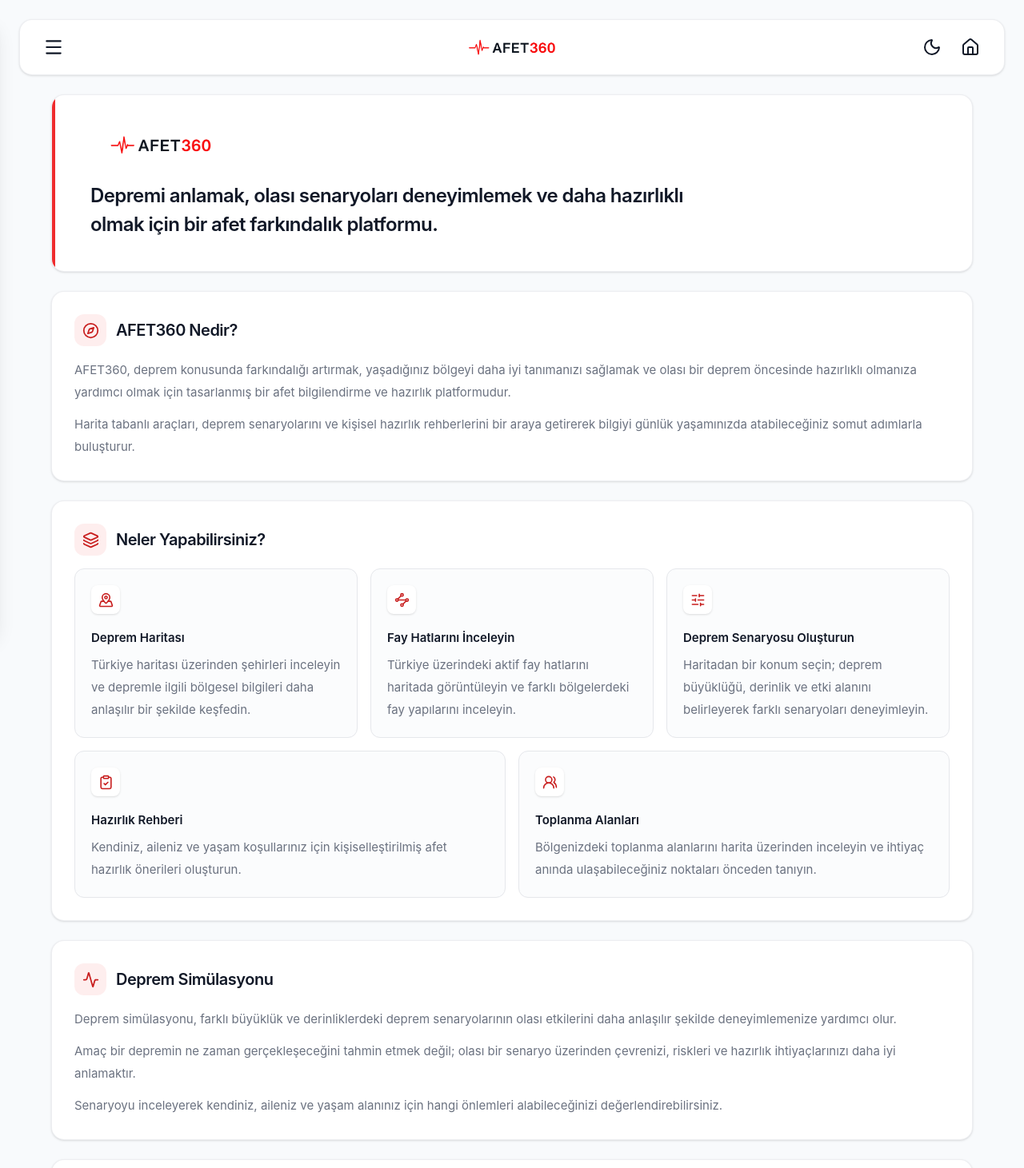
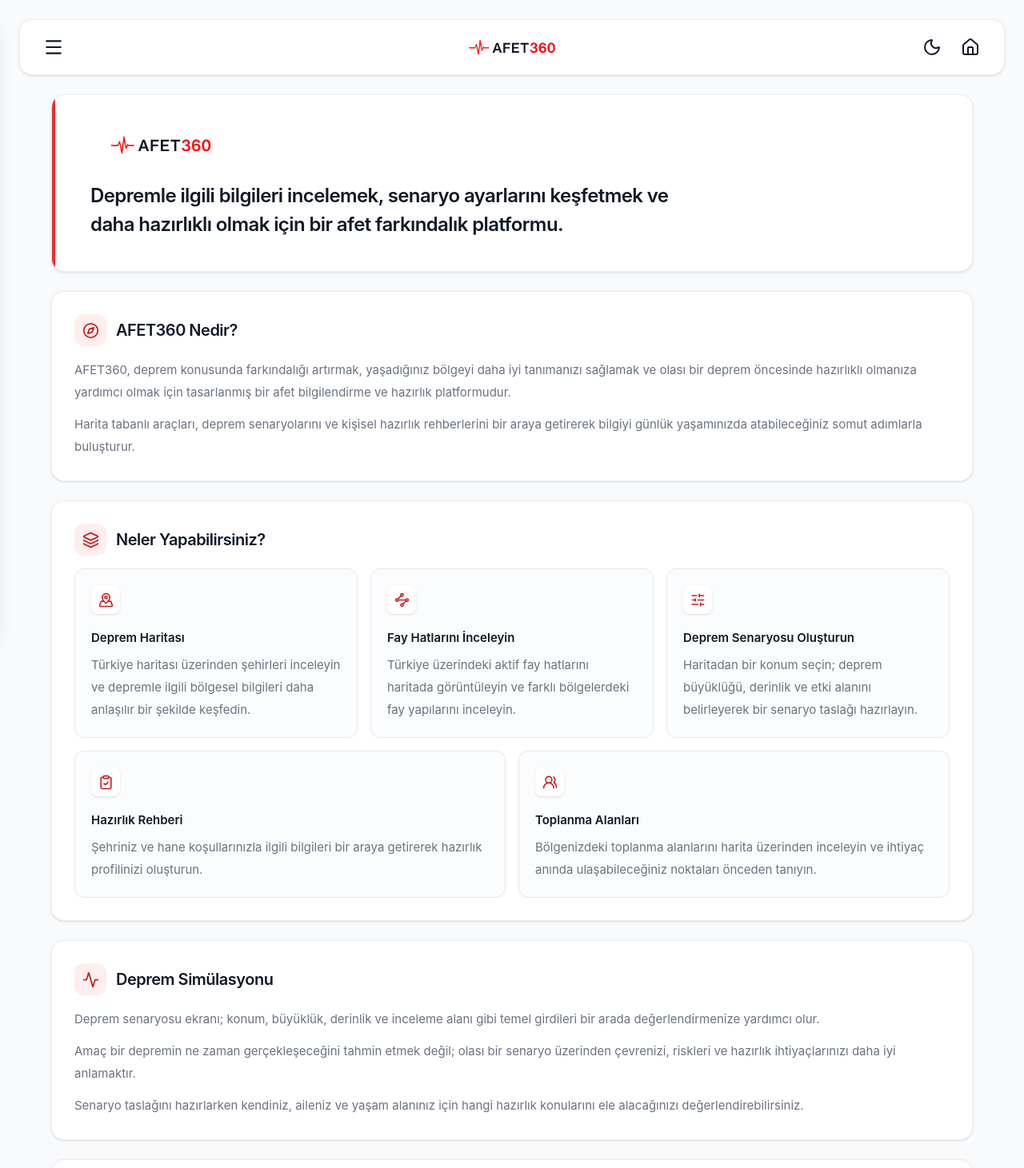
Before and after one commit to FBmarko/Project_Disaster, a React (Vite) app in the folder frontend/: page /about in a window 1280 px wide. Shown: the top 1461 px of the page at 80% size. Built offline with nearby package versions, Linux system fonts and the light colour scheme.

Commit message:
chore(frontend): finalize AFET360 frontend

```diff
--- a/frontend/src/App.tsx
+++ b/frontend/src/App.tsx
@@ -1,12 +1,14 @@
+import { lazy } from 'react'
 import { BrowserRouter, Navigate, Route, Routes } from 'react-router-dom'
 import { AppLayout } from '@/components/layout/AppLayout'
 import { ROUTES } from '@/constants/routes'
-import { AboutPage } from '@/pages/AboutPage'
-import { AssemblyAreasPage } from '@/pages/AssemblyAreasPage'
-import { FaultLinesPage } from '@/pages/FaultLinesPage'
-import { HomePage } from '@/pages/HomePage'
-import { PreparednessGuidePage } from '@/pages/PreparednessGuidePage'
-import { SimulationPage } from '@/pages/SimulationPage'
+
+const AboutPage = lazy(() => import('@/pages/AboutPage').then(({ AboutPage }) => ({ default: AboutPage })))
+const AssemblyAreasPage = lazy(() => import('@/pages/AssemblyAreasPage').then(({ AssemblyAreasPage }) => ({ default: AssemblyAreasPage })))
+const FaultLinesPage = lazy(() => import('@/pages/FaultLinesPage').then(({ FaultLinesPage }) => ({ default: FaultLinesPage })))
+const HomePage = lazy(() => import('@/pages/HomePage').then(({ HomePage }) => ({ default: HomePage })))
+const PreparednessGuidePage = lazy(() => import('@/pages/PreparednessGuidePage').then(({ PreparednessGuidePage }) => ({ default: PreparednessGuidePage })))
+const SimulationPage = lazy(() => import('@/pages/SimulationPage').then(({ SimulationPage }) => ({ default: SimulationPage })))
 
 export default function App() {
   return (
--- a/frontend/src/components/about/AboutHero.tsx
+++ b/frontend/src/components/about/AboutHero.tsx
@@ -12,8 +12,8 @@ export function AboutHero() {
           <BrandLogo height={44} />
         </h1>
         <p className="text-xl leading-8 font-semibold tracking-tight text-text-primary sm:text-2xl sm:leading-9">
-          Depremi anlamak, olası senaryoları deneyimlemek ve daha hazırlıklı
-          olmak için bir afet farkındalık platformu.
+          Depremle ilgili bilgileri incelemek, senaryo ayarlarını keşfetmek ve
+          daha hazırlıklı olmak için bir afet farkındalık platformu.
         </p>
 
       </div>
--- a/frontend/src/components/layout/AppLayout.tsx
+++ b/frontend/src/components/layout/AppLayout.tsx
@@ -1,9 +1,18 @@
-import { useEffect, useState } from 'react'
+import { Suspense, useEffect, useState } from 'react'
 import { Outlet } from 'react-router-dom'
 import { Navbar } from '@/components/layout/Navbar'
 import { Sidebar } from '@/components/layout/Sidebar'
 
 const SIDEBAR_ID = 'app-sidebar'
+
+function RouteLoadingFallback() {
+  return (
+    <div role="status" aria-live="polite"
+      className="mx-auto flex min-h-48 w-full max-w-7xl items-center justify-center rounded-2xl border border-border-subtle bg-card p-6 text-sm font-medium text-text-secondary shadow-sm">
+      Sayfa yükleniyor…
+    </div>
+  )
+}
 
 /** Shell shared by every route: navbar, drawer sidebar and the routed content. */
 export function AppLayout() {
@@ -36,7 +45,9 @@ export function AppLayout() {
       />
 
       <main className="px-3 py-3 sm:px-6 sm:py-6">
-        <Outlet />
+        <Suspense fallback={<RouteLoadingFallback />}>
+          <Outlet />
+        </Suspense>
       </main>
     </div>
   )
--- a/frontend/src/components/map/FaultLinesMap.tsx
+++ b/frontend/src/components/map/FaultLinesMap.tsx
@@ -17,7 +17,10 @@ export function FaultLinesMap({ features, selectedId, onSelect }: {
   const helpId = useId()
   const paths = useMemo(() => projectFaultLines(features, TURKEY_MAP), [features])
   const [active, setActive] = useState<{ path: FaultPath; placement: FaultTooltipPlacement } | null>(null)
-  const selected = paths.find((path) => path.feature.id === selectedId)
+  const selected = useMemo(
+    () => paths.find((path) => path.feature.id === selectedId),
+    [paths, selectedId],
+  )
 
   function activate(path: FaultPath, event?: PointerEvent<SVGPathElement>) {
     const rect = container.current?.getBoundingClientRect()
@@ -32,7 +35,6 @@ export function FaultLinesMap({ features, selectedId, onSelect }: {
 
   const pointerHandlers = (path: FaultPath) => ({
     onPointerEnter: (event: PointerEvent<SVGPathElement>) => activate(path, event),
-    onPointerMove: (event: PointerEvent<SVGPathElement>) => activate(path, event),
     onPointerLeave: () => setActive(null),
     onClick: () => onSelect(path.feature.id),
   })
--- a/frontend/src/components/simulation/SimulationSettingsPanel.tsx
+++ b/frontend/src/components/simulation/SimulationSettingsPanel.tsx
@@ -1,5 +1,5 @@
 import { Activity, Info, Play } from 'lucide-react'
-import { BACKEND_PENDING_MESSAGE } from '@/constants/simulation'
+import { SIMULATION_UNAVAILABLE_MESSAGE } from '@/constants/simulation'
 import type { SimulationAction, SimulationSetupState } from '@/types/simulation'
 import { prepareSimulationRequest, selectedSimulationLocation, validateSimulationDraft } from '@/utils/simulationDraft'
 import { DepthControl } from './DepthControl'
@@ -39,10 +39,10 @@ export function SimulationSettingsPanel({ state, onAction }: {
         <div>
           <button type="submit" disabled={!valid} aria-describedby="simulation-service-notice"
             className="inline-flex min-h-14 w-full items-center justify-center gap-3 rounded-xl bg-brand-red px-4 py-3 font-semibold text-white transition-colors hover:bg-brand-red-hover disabled:cursor-not-allowed disabled:opacity-45">
-            <Play size={18} fill="currentColor" aria-hidden="true" />Simülasyonu Başlat
+            <Play size={18} fill="currentColor" aria-hidden="true" />Senaryoyu Hazırla
           </button>
           <div role="status" aria-live="polite" aria-atomic="true">
-            {state.status === 'backend-pending' ? <p className="mt-3 rounded-xl border border-border-subtle bg-surface p-3 text-sm leading-6">{BACKEND_PENDING_MESSAGE}</p> : null}
+            {state.status === 'backend-pending' ? <p className="mt-3 rounded-xl border border-border-subtle bg-surface p-3 text-sm leading-6">{SIMULATION_UNAVAILABLE_MESSAGE}</p> : null}
           </div>
           <p id="simulation-service-notice" className="mt-3 flex items-start gap-2 text-xs leading-5 text-text-secondary">
             <Info size={16} className="mt-0.5 shrink-0" aria-hidden="true" />
--- a/frontend/src/constants/colors.ts
+++ b/frontend/src/constants/colors.ts
@@ -1,22 +1,10 @@
 /**
  * AFET360 color palette.
  *
- * Tailwind utilities are the primary way to style components (see
- * `src/index.css`). These constants exist for cases where a raw color value is
- * needed in TypeScript — map layers, canvas/SVG fills, chart libraries.
+ * Risk-map fills require raw values because they are applied as SVG attributes.
  */
 
 import type { RiskLevel } from '@/types/risk'
-
-export const COLORS = {
-  brandRed: '#EF2B2D',
-  brandRedSoft: 'rgba(239, 43, 45, 0.08)',
-  surface: '#F8FAFC',
-  card: '#FFFFFF',
-  textPrimary: '#111827',
-  textSecondary: '#6B7280',
-  border: '#E5E7EB',
-} as const
 
 /**
  * One colour per risk level. `satisfies` keeps this in step with `RiskLevel`
--- a/frontend/src/constants/simulation.ts
+++ b/frontend/src/constants/simulation.ts
@@ -16,5 +16,5 @@ export const SIMULATION_MAP = {
 /** Google's documented development map ID enables AdvancedMarker; it is not an API key. */
 export const DEVELOPMENT_MAP_ID = 'DEMO_MAP_ID'
 
-export const BACKEND_PENDING_MESSAGE =
-  'Simülasyon servisi backend entegrasyonu tamamlandığında aktif olacaktır.'
+export const SIMULATION_UNAVAILABLE_MESSAGE =
+  'Simülasyon sonuçları şu anda kullanılamıyor. Senaryo ayarlarınızı bu sayfada hazırlayabilirsiniz.'
--- a/frontend/src/data/turkeyFaults.ts
+++ /dev/null
@@ -1,15 +0,0 @@
-import raw from './turkey-active-faults.geojson?raw'
-import { parseFaultFeatures } from './faultFeatures.ts'
-import type { FaultFeature } from '../types/fault.ts'
-
-/** Static build-time asset: no network request, API key, or third-party runtime. */
-export function loadTurkeyFaults():
-  | { status: 'ready'; features: readonly FaultFeature[] }
-  | { status: 'error'; features: readonly FaultFeature[] } {
-  try {
-    const parsed: unknown = JSON.parse(raw)
-    return { status: 'ready', features: parseFaultFeatures(parsed) }
-  } catch {
-    return { status: 'error', features: [] }
-  }
-}
--- a/frontend/src/pages/AboutPage.tsx
+++ b/frontend/src/pages/AboutPage.tsx
@@ -52,13 +52,13 @@ export function AboutPage() {
           <ModuleCard
             icon={SlidersHorizontal}
             title="Deprem Senaryosu Oluşturun"
-            description="Haritadan bir konum seçin; deprem büyüklüğü, derinlik ve etki alanını belirleyerek farklı senaryoları deneyimleyin."
+            description="Haritadan bir konum seçin; deprem büyüklüğü, derinlik ve etki alanını belirleyerek bir senaryo taslağı hazırlayın."
             className="lg:col-span-2"
           />
           <ModuleCard
             icon={ClipboardCheck}
             title="Hazırlık Rehberi"
-            description="Kendiniz, aileniz ve yaşam koşullarınız için kişiselleştirilmiş afet hazırlık önerileri oluşturun."
+            description="Şehriniz ve hane koşullarınızla ilgili bilgileri bir araya getirerek hazırlık profilinizi oluşturun."
             className="lg:col-span-3"
           />
           <ModuleCard
@@ -72,9 +72,8 @@ export function AboutPage() {
 
       <AboutSection id="deprem-simulasyonu" title="Deprem Simülasyonu" icon={Activity}>
         <p>
-          Deprem simülasyonu, farklı büyüklük ve derinliklerdeki deprem
-          senaryolarının olası etkilerini daha anlaşılır şekilde
-          deneyimlemenize yardımcı olur.
+          Deprem senaryosu ekranı; konum, büyüklük, derinlik ve inceleme alanı
+          gibi temel girdileri bir arada değerlendirmenize yardımcı olur.
         </p>
         <p>
           Amaç bir depremin ne zaman gerçekleşeceğini tahmin etmek değil;
@@ -82,8 +81,8 @@ export function AboutPage() {
           ihtiyaçlarınızı daha iyi anlamaktır.
         </p>
         <p>
-          Senaryoyu inceleyerek kendiniz, aileniz ve yaşam alanınız için hangi
-          önlemleri alabileceğinizi değerlendirebilirsiniz.
+          Senaryo taslağını hazırlarken kendiniz, aileniz ve yaşam alanınız için
+          hangi hazırlık konularını ele alacağınızı değerlendirebilirsiniz.
         </p>
       </AboutSection>
 
@@ -97,7 +96,7 @@ export function AboutPage() {
           <ModuleCard
             icon={Lightbulb}
             title="Farkındalık"
-            description="Farklı deprem senaryolarını değerlendirerek yaşadığınız çevreye yönelik farkındalığınızı artırın."
+            description="Deprem senaryosu girdilerini gözden geçirerek yaşadığınız çevreye yönelik farkındalığınızı artırın."
           />
           <ModuleCard
             icon={ShieldCheck}
```
Also changed, not shown: 9 other files (tests, documents, lock files or other folders).
